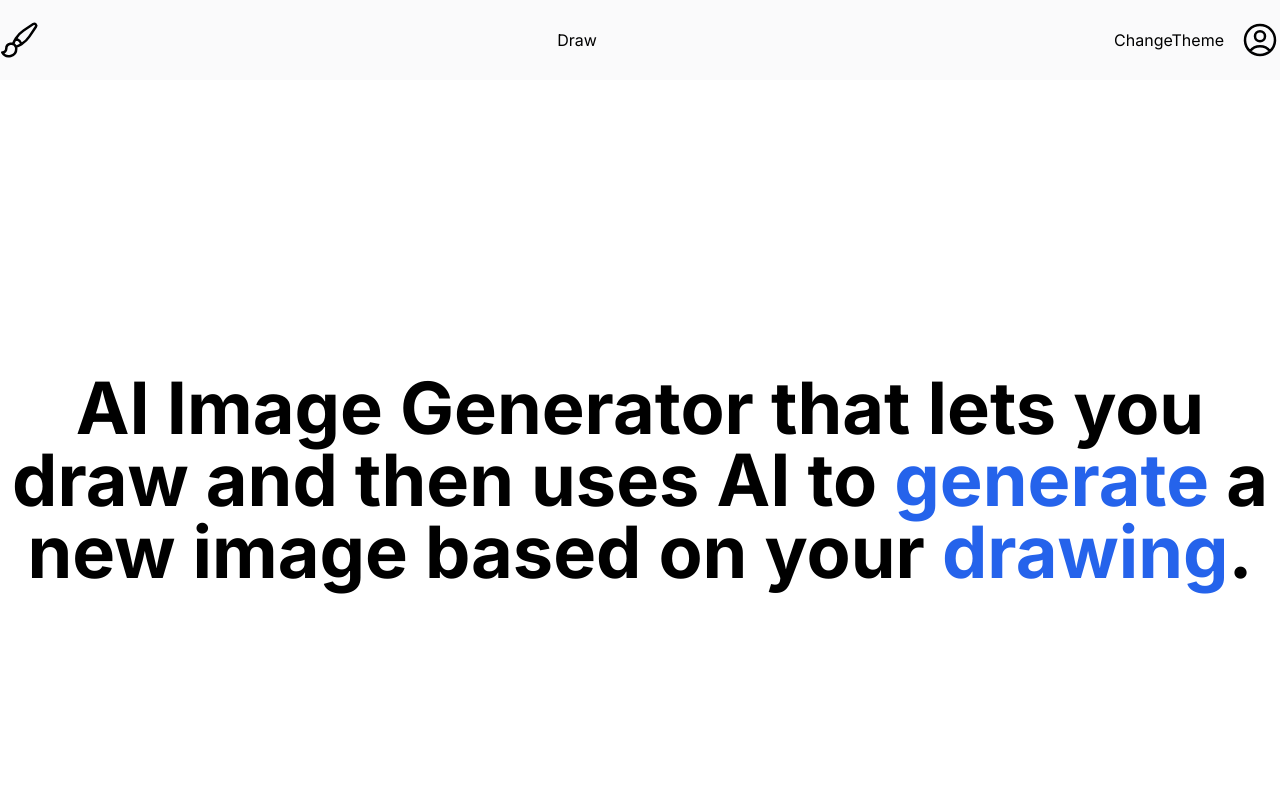
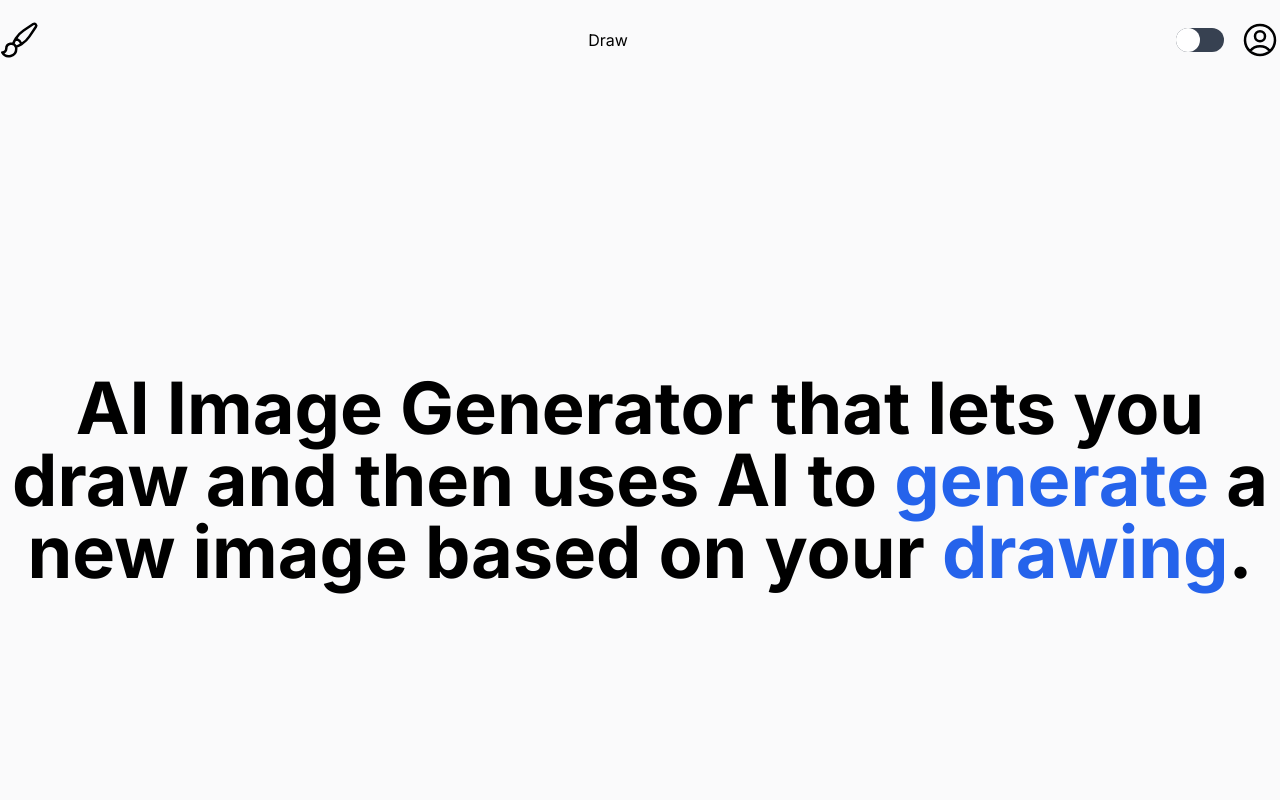
Before and after one commit to FabrizzioLoPresti/draw-ai, a Next.js app: page / in a window 1280 px wide. Shown: the top 800 px of the page. Built offline with nearby package versions, Linux system fonts and the light colour scheme.

Commit message:
Change Theme Button

```diff
--- a/app/page.tsx
+++ b/app/page.tsx
@@ -1,9 +1,8 @@
-import Image from 'next/image'
-import Hero from '@/components/Layout/Hero'
+import Hero from "@/components/Layout/Hero"
 
 export default function Home() {
   return (
-    <main>
+    <main className="bg-gray-200/20">
       <Hero />
     </main>
   )
--- a/components/Layout/ChangeTheme.tsx
+++ b/components/Layout/ChangeTheme.tsx
@@ -1,10 +1,14 @@
-import React from 'react'
+import { useState } from "react"
 
 type Props = {}
 
 const ChangeTheme = (props: Props) => {
+  const [theme, setTheme] = useState('light')
+
   return (
-    <div>ChangeTheme</div>
+    <div className='flex w-12 h-6 bg-gray-700 rounded-full'>
+      <span className='h-6 w-6 bg-white rounded-full'></span>
+    </div>
   )
 }
 
```
